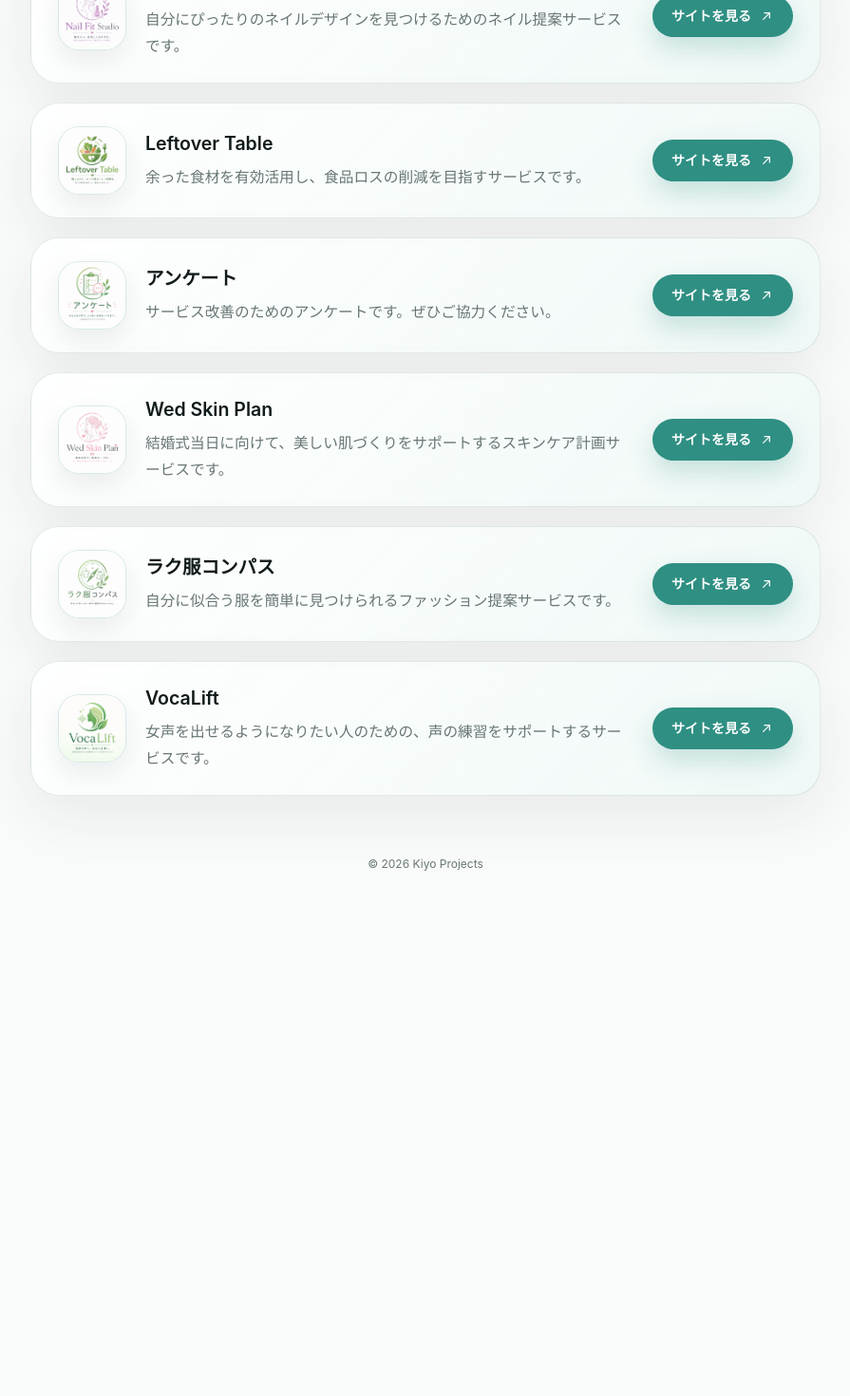
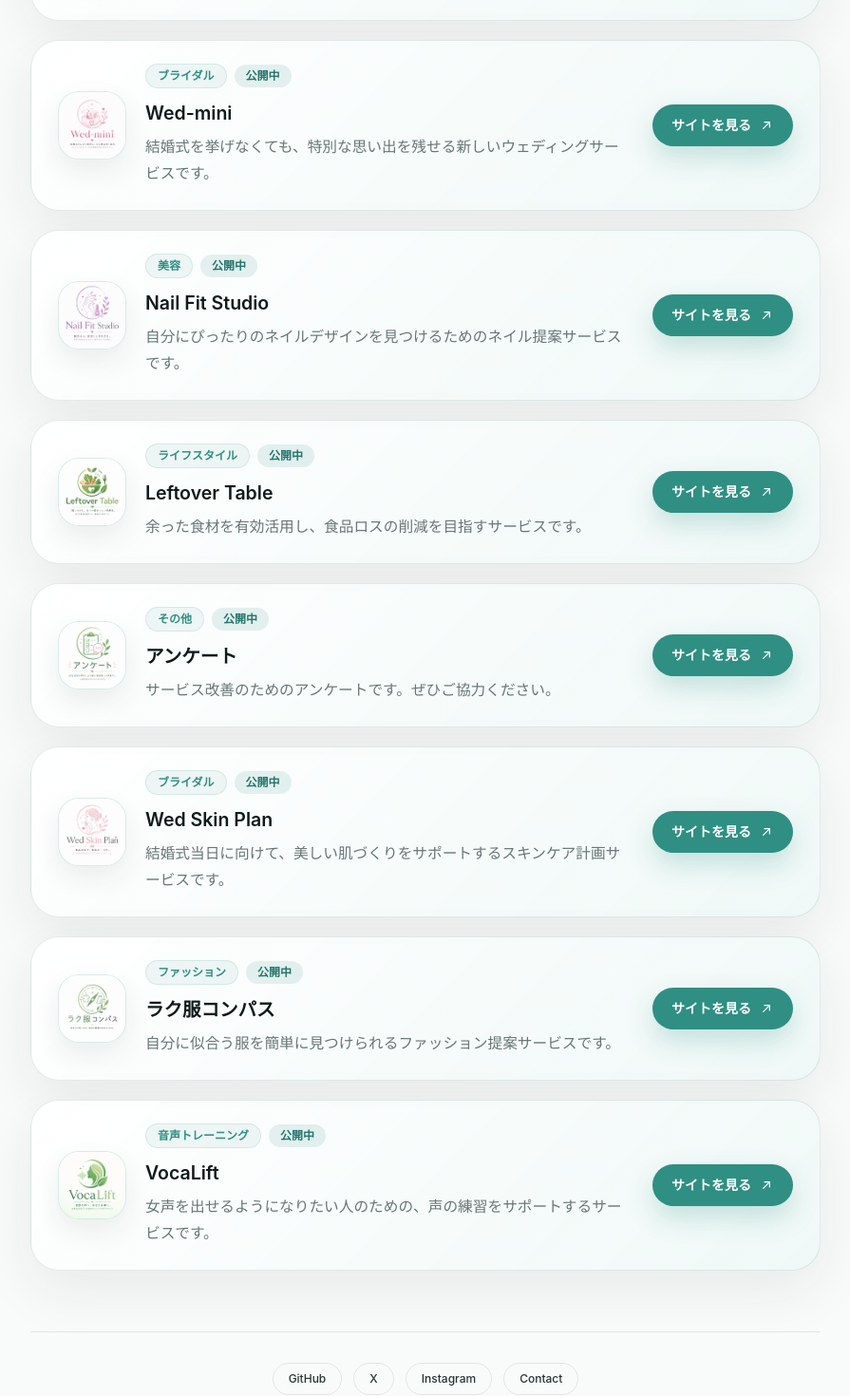
Before and after one commit to kiyoshike-lab/kiyo-projects, a Next.js app: page / in a window 1280 px wide. Shown: the part 960-2430 px from the top of the page at 95% size, without its empty margins (192-1087 px from the left). Before the commit the page ends 1934 px from the top, so only its background shows below. Built offline with nearby package versions, Linux system fonts and the light colour scheme.

Commit message:
Enhance portfolio content

```diff
--- a/app/globals.css
+++ b/app/globals.css
@@ -25,6 +25,13 @@
   --logo-bg: rgba(47, 143, 131, 0.06);
   --logo-line: rgba(47, 143, 131, 0.12);
   --logo-highlight: rgba(255, 255, 255, 0.9);
+  --tag-bg: rgba(47, 143, 131, 0.07);
+  --tag-line: rgba(47, 143, 131, 0.14);
+  --status-live: #24756c;
+  --status-live-bg: rgba(47, 143, 131, 0.12);
+  --status-dev: #8a7661;
+  --status-dev-bg: rgba(173, 145, 105, 0.14);
+  --disabled-bg: rgba(255, 255, 255, 0.48);
 }
 
 @media (prefers-color-scheme: dark) {
@@ -52,6 +59,13 @@
     --logo-bg: rgba(118, 214, 200, 0.08);
     --logo-line: rgba(118, 214, 200, 0.14);
     --logo-highlight: rgba(255, 255, 255, 0.08);
+    --tag-bg: rgba(118, 214, 200, 0.1);
+    --tag-line: rgba(118, 214, 200, 0.16);
+    --status-live: #91e4d8;
+    --status-live-bg: rgba(118, 214, 200, 0.12);
+    --status-dev: #d0b993;
+    --status-dev-bg: rgba(208, 185, 147, 0.14);
+    --disabled-bg: rgba(255, 255, 255, 0.04);
   }
 }
 
--- a/app/layout.tsx
+++ b/app/layout.tsx
@@ -3,17 +3,15 @@ import "./globals.css";
 
 export const metadata: Metadata = {
   title: "Kiyo Projects | Web Service Portfolio",
-  description:
-    "Kiyo Projects is a curated portal of digital services created to solve everyday problems.",
+  description: "Kiyoが制作したWebサービスをまとめたポートフォリオサイトです。",
   icons: {
     icon: "/favicon.svg",
     shortcut: "/favicon.svg",
     apple: "/apple-touch-icon.svg",
   },
   openGraph: {
-    title: "Kiyo Projects",
-    description:
-      "Creating digital services that solve everyday problems.",
+    title: "Kiyo Projects | Web Service Portfolio",
+    description: "Kiyoが制作したWebサービスをまとめたポートフォリオサイトです。",
     type: "website",
   },
 };
--- a/app/page.tsx
+++ b/app/page.tsx
@@ -1,6 +1,13 @@
 import Link from "next/link";
 import { ProjectLink } from "@/components/project-link";
 import { projects } from "@/data/projects";
+
+const socialLinks = [
+  { label: "GitHub", href: "#" },
+  { label: "X", href: "#" },
+  { label: "Instagram", href: "#" },
+  { label: "Contact", href: "#" },
+];
 
 export default function Home() {
   return (
@@ -28,7 +35,7 @@ export default function Home() {
         </header>
 
         <div className="flex flex-1 flex-col justify-center py-12 sm:py-16">
-          <div className="mb-11 text-center sm:mb-14">
+          <div className="mb-10 text-center sm:mb-12">
             <p className="mb-4 text-xs font-semibold uppercase tracking-[0.24em] text-[var(--accent)]">
               Digital Service Collection
             </p>
@@ -44,6 +51,16 @@ export default function Home() {
             </p>
           </div>
 
+          <section className="mb-9 rounded-[32px] border border-[var(--line)] bg-[linear-gradient(135deg,var(--card),var(--card-sheen))] px-6 py-6 shadow-[0_20px_60px_var(--shadow)] sm:px-8 sm:py-7">
+            <p className="text-sm font-semibold text-[var(--accent)]">Kiyo</p>
+            <h2 className="mt-2 text-2xl font-semibold leading-9 text-[var(--heading)] sm:text-3xl">
+              学生エンジニア・Webサービス開発
+            </h2>
+            <p className="mt-3 max-w-2xl text-sm leading-7 text-[var(--muted)] sm:text-base">
+              日常の課題を解決するWebサービスを企画・開発しています。
+            </p>
+          </section>
+
           <nav aria-label="Service links" className="grid gap-4 sm:gap-5">
             {projects.map((project) => (
               <ProjectLink key={project.name} project={project} />
@@ -51,7 +68,23 @@ export default function Home() {
           </nav>
         </div>
 
-        <footer className="pb-2 text-center text-xs text-[var(--muted)]">
+        <footer className="border-t border-[var(--line)] py-8 text-center text-xs text-[var(--muted)]">
+          <nav
+            aria-label="Social links"
+            className="mb-4 flex flex-wrap justify-center gap-3"
+          >
+            {socialLinks.map((link) => (
+              <a
+                key={link.label}
+                href={link.href}
+                target={link.href === "#" ? undefined : "_blank"}
+                rel={link.href === "#" ? undefined : "noopener noreferrer"}
+                className="rounded-full border border-[var(--line)] px-4 py-2 font-medium text-[var(--foreground)] transition hover:border-[var(--accent-soft)] hover:text-[var(--accent)]"
+              >
+                {link.label}
+              </a>
+            ))}
+          </nav>
           <p>© {new Date().getFullYear()} Kiyo Projects</p>
         </footer>
       </section>
--- a/components/project-link.tsx
+++ b/components/project-link.tsx
@@ -9,15 +9,15 @@ type ProjectLinkProps = {
   project: Project;
 };
 
-export function ProjectLink({ project }: ProjectLinkProps) {
+function ProjectCardContent({
+  project,
+  isPublished,
+}: ProjectLinkProps & {
+  isPublished: boolean;
+}) {
   return (
-    <a
-      href={project.url}
-      target="_blank"
-      rel="noopener noreferrer"
-      className="group flex min-h-28 flex-col gap-5 rounded-[30px] border border-[var(--line)] bg-[linear-gradient(135deg,var(--card),var(--card-sheen))] px-5 py-5 shadow-[0_20px_60px_var(--shadow)] transition duration-300 ease-out hover:-translate-y-1.5 hover:border-[var(--accent-soft)] hover:bg-[linear-gradient(135deg,var(--card-hover),var(--card-sheen-hover))] hover:shadow-[0_28px_80px_var(--shadow-strong)] active:scale-[0.985] sm:flex-row sm:items-center sm:justify-between sm:gap-6 sm:px-7 sm:py-6"
-    >
-      <span className="flex min-w-0 items-center gap-5">
+    <>
+      <span className="flex min-w-0 items-start gap-5 sm:items-center">
         <span className="grid h-[72px] w-[72px] shrink-0 place-items-center overflow-hidden rounded-[22px] border border-[var(--logo-line)] bg-[var(--logo-bg)] shadow-[inset_0_1px_0_var(--logo-highlight),0_12px_28px_var(--shadow)]">
           <Image
             src={project.image}
@@ -31,7 +31,21 @@ export function ProjectLink({ project }: ProjectLinkProps) {
           />
         </span>
         <span className="min-w-0">
-          <span className="block text-[1.08rem] font-semibold leading-7 text-[var(--heading)] sm:text-[1.22rem]">
+          <span className="flex flex-wrap items-center gap-2">
+            <span className="rounded-full border border-[var(--tag-line)] bg-[var(--tag-bg)] px-3 py-1 text-xs font-semibold text-[var(--accent)]">
+              {project.category}
+            </span>
+            <span
+              className={`rounded-full px-3 py-1 text-xs font-semibold ${
+                isPublished
+                  ? "bg-[var(--status-live-bg)] text-[var(--status-live)]"
+                  : "bg-[var(--status-dev-bg)] text-[var(--status-dev)]"
+              }`}
+            >
+              {isPublished ? "公開中" : "開発中"}
+            </span>
+          </span>
+          <span className="mt-3 block text-[1.08rem] font-semibold leading-7 text-[var(--heading)] sm:text-[1.22rem]">
             {project.name}
           </span>
           <span className="mt-2 block text-[0.94rem] leading-7 text-[var(--muted)] sm:text-[0.98rem]">
@@ -40,9 +54,14 @@ export function ProjectLink({ project }: ProjectLinkProps) {
         </span>
       </span>
       <span
-        className="inline-flex h-11 shrink-0 items-center justify-center gap-2 self-start rounded-full bg-[var(--accent)] px-5 text-sm font-semibold text-[var(--accent-contrast)] shadow-[0_12px_28px_var(--accent-shadow)] transition duration-300 group-hover:translate-x-1 group-hover:bg-[var(--accent-hover)] sm:self-center"
+        className={`inline-flex h-11 shrink-0 items-center justify-center gap-2 self-start rounded-full px-5 text-sm font-semibold transition duration-300 sm:self-center ${
+          isPublished
+            ? "bg-[var(--accent)] text-[var(--accent-contrast)] shadow-[0_12px_28px_var(--accent-shadow)] group-hover:translate-x-1 group-hover:bg-[var(--accent-hover)]"
+            : "border border-[var(--line)] bg-[var(--disabled-bg)] text-[var(--muted)]"
+        }`}
       >
-        サイトを見る
+        {isPublished ? "サイトを見る" : "準備中"}
+        {isPublished ? (
           <svg
             aria-hidden="true"
             viewBox="0 0 24 24"
@@ -56,7 +75,36 @@ export function ProjectLink({ project }: ProjectLinkProps) {
             <path d="M7 17 17 7" />
             <path d="M9 7h8v8" />
           </svg>
+        ) : null}
       </span>
+    </>
+  );
+}
+
+export function ProjectLink({ project }: ProjectLinkProps) {
+  const isPublished = project.url !== "#";
+  const cardClassName = `group flex min-h-28 flex-col gap-5 rounded-[30px] border border-[var(--line)] bg-[linear-gradient(135deg,var(--card),var(--card-sheen))] px-5 py-5 shadow-[0_20px_60px_var(--shadow)] transition duration-300 ease-out sm:flex-row sm:items-center sm:justify-between sm:gap-6 sm:px-7 sm:py-6 ${
+    isPublished
+      ? "hover:-translate-y-1.5 hover:border-[var(--accent-soft)] hover:bg-[linear-gradient(135deg,var(--card-hover),var(--card-sheen-hover))] hover:shadow-[0_28px_80px_var(--shadow-strong)] active:scale-[0.985]"
+      : "cursor-not-allowed opacity-70"
+  }`;
+
+  if (!isPublished) {
+    return (
+      <div aria-disabled="true" className={cardClassName}>
+        <ProjectCardContent project={project} isPublished={isPublished} />
+      </div>
+    );
+  }
+
+  return (
+    <a
+      href={project.url}
+      target="_blank"
+      rel="noopener noreferrer"
+      className={cardClassName}
+    >
+      <ProjectCardContent project={project} isPublished={isPublished} />
     </a>
   );
 }
--- a/data/projects.ts
+++ b/data/projects.ts
@@ -3,6 +3,7 @@ export type Project = {
   description: string;
   url: string;
   image: string;
+  category: string;
 };
 
 export const projects: Project[] = [
@@ -12,6 +13,7 @@ export const projects: Project[] = [
       "チャンスやアイデア、将来の計画を一か所で管理できるサービスです。",
     url: "https://chance-vault-q8bx.vercel.app/",
     image: "/logos/chance-vault.png",
+    category: "AI・ツール",
   },
   {
     name: "Campus Tasks",
@@ -19,6 +21,7 @@ export const projects: Project[] = [
       "大学生活の課題や予定を効率よく管理できる学生向けタスク管理サービスです。",
     url: "https://campus-task-b9x1.onrender.com",
     image: "/logos/campus-tasks.png",
+    category: "学生向け",
   },
   {
     name: "Wed-mini",
@@ -26,6 +29,7 @@ export const projects: Project[] = [
       "結婚式を挙げなくても、特別な思い出を残せる新しいウェディングサービスです。",
     url: "https://wed-mini.onrender.com",
     image: "/logos/wed-mini.png",
+    category: "ブライダル",
   },
   {
     name: "Nail Fit Studio",
@@ -33,6 +37,7 @@ export const projects: Project[] = [
       "自分にぴったりのネイルデザインを見つけるためのネイル提案サービスです。",
     url: "https://nail-fit-studio.onrender.com",
     image: "/logos/nail-fit-studio.png",
+    category: "美容",
   },
   {
     name: "Leftover Table",
@@ -40,12 +45,14 @@ export const projects: Project[] = [
       "余った食材を有効活用し、食品ロスの削減を目指すサービスです。",
     url: "https://leftover-table.onrender.com",
     image: "/logos/leftover-table.png",
+    category: "ライフスタイル",
   },
   {
     name: "アンケート",
     description: "サービス改善のためのアンケートです。ぜひご協力ください。",
     url: "https://docs.google.com/forms/d/e/1FAIpQLSdkvEwbQrD7_BE2kMLUxN4xdT-FKprY0dAOphUvMWupBd5z8g/viewform?usp=header",
     image: "/logos/survey.png",
+    category: "その他",
   },
   {
     name: "Wed Skin Plan",
@@ -53,6 +60,7 @@ export const projects: Project[] = [
       "結婚式当日に向けて、美しい肌づくりをサポートするスキンケア計画サービスです。",
     url: "https://wed-skin-plan.onrender.com",
     image: "/logos/wed-skin-plan.png",
+    category: "ブライダル",
   },
   {
     name: "ラク服コンパス",
@@ -60,6 +68,7 @@ export const projects: Project[] = [
       "自分に似合う服を簡単に見つけられるファッション提案サービスです。",
     url: "https://rakufu-konpasu.onrender.com",
     image: "/logos/rakufuku-compass.png",
+    category: "ファッション",
   },
   {
     name: "VocaLift",
@@ -67,5 +76,6 @@ export const projects: Project[] = [
       "女声を出せるようになりたい人のための、声の練習をサポートするサービスです。",
     url: "https://vocalift-lt2g.onrender.com",
     image: "/logos/vocalift.png",
+    category: "音声トレーニング",
   },
 ];
```
Also changed, not shown: app/icon.png (added). Lines whose indentation alone changed are shown as unchanged.
